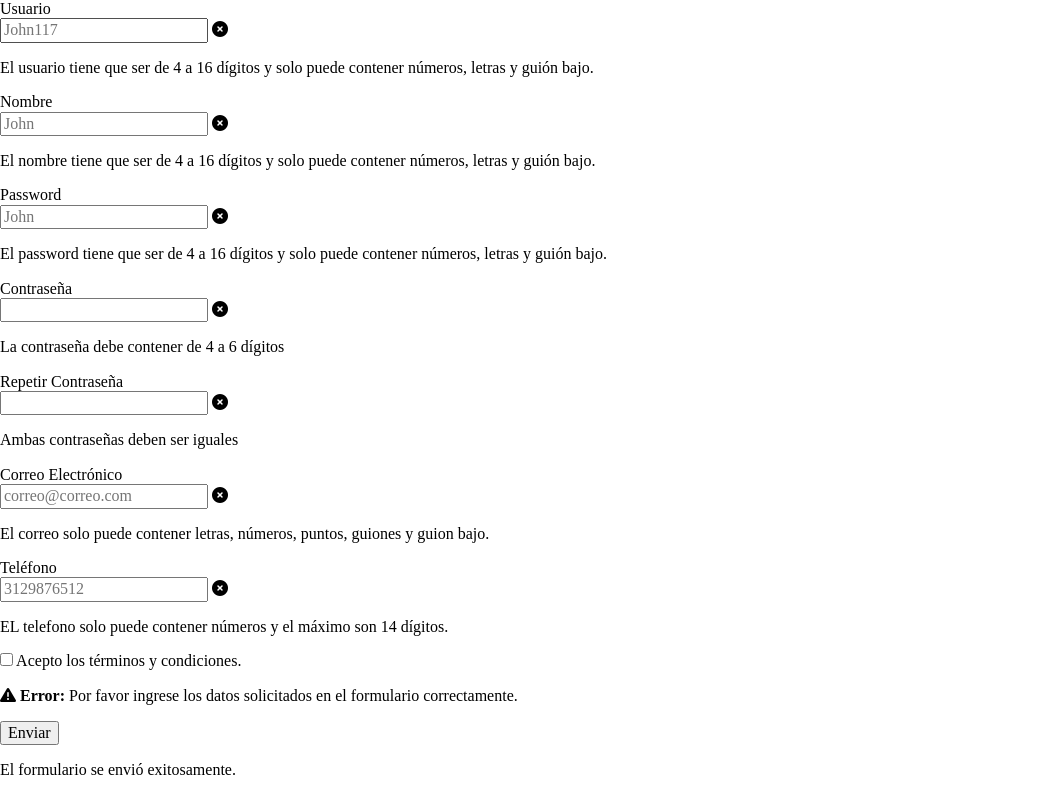
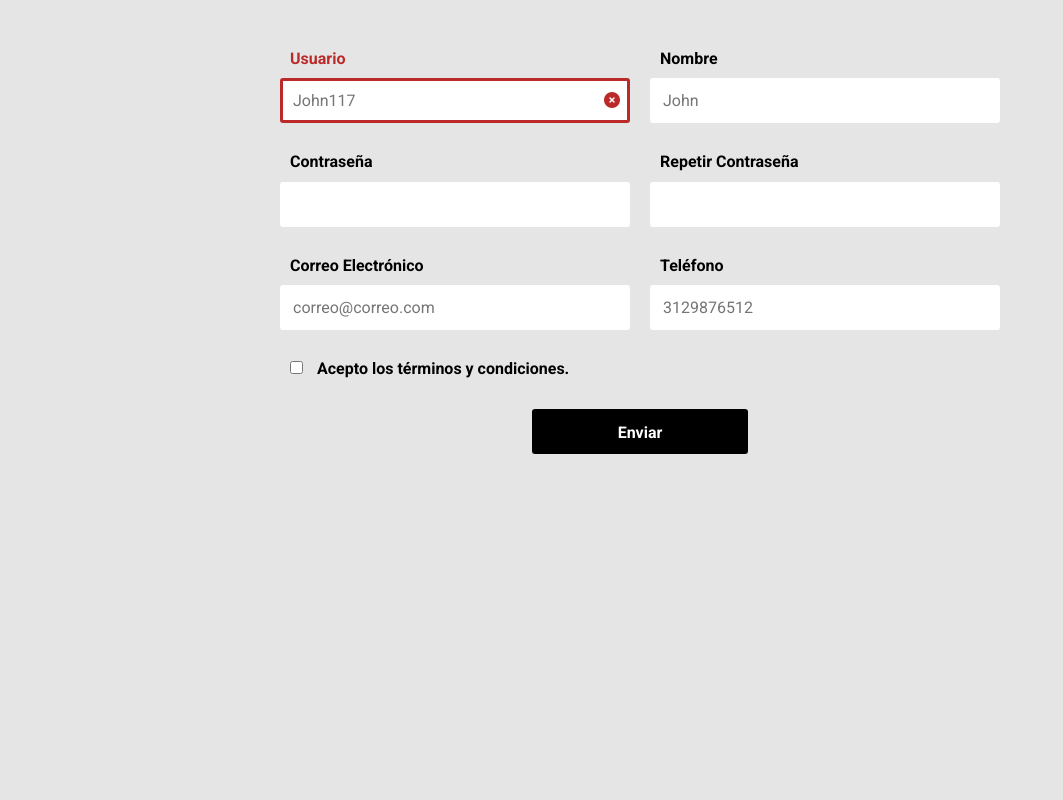
Before and after one commit to CarlosMunera/Validar_formulario2, a plain HTML site: page index.html in a window 1280 px wide. Shown: the whole page, without its empty margins (0-1063 px from the left). Drawn offline with Linux system fonts and the light colour scheme.

Commit message:
Finalizados estilos css

```diff
--- a/css/estilos.css
+++ b/css/estilos.css
@@ -0,0 +1,173 @@
+* {
+    box-sizing: border-box;
+}
+
+body {
+    font-family: 'Roboto', sans-serif;
+    background: #E5E5E5;
+}
+
+main {
+    max-width: 800px;
+    width: 90%;
+    margin: auto;
+    padding: 40px;
+}
+
+.formulario {
+    display: grid;
+    grid-template-columns: 1fr 1fr;
+    gap: 20px;
+}
+
+.formulario__label {
+    display: block;
+    font-weight: 700;
+    padding: 10px;
+    cursor: pointer;
+}
+
+.formulario__grupo-input {
+    position: relative;
+}
+
+.formulario__input {
+    width: 100%;
+    background-color: #fff;
+    border: 3px solid transparent;
+    border-radius: 3px;
+    height: 45px;
+    line-height: 45px;
+    padding: 0 40px 0 10px;
+    transition: .3s ease all;
+}
+
+.formulario__input:focus {
+    border: 3px solid #0075ff;
+    outline: none;
+    box-shadow: 3px 0 30px rgba(163, 163, 163, 0.4);
+}
+
+.formulario__input-error {
+    font-size: 12px;
+    margin-bottom: 0;
+    display: none;
+}
+
+.formulario__input-error-activo {
+    display: block;
+}
+
+.formulario__validacion-estado {
+    position: absolute;
+    right: 10px;
+    bottom: 15px;
+    z-index: 100;
+    font-size: 16px;
+    opacity: 0;
+}
+
+.formulario__grupo-terminos {
+    display: block;
+}
+
+.formulario__checkbox {
+    margin-right: 10px;
+}
+
+.formulario__grupo-terminos,
+.formulario__mensaje,
+.formulario__grupo-btn-enviar {
+    grid-column: span 2;
+}
+
+.formulario__mensaje {
+    height: 45px;
+    line-height: 45px;
+    background-color: #f66060;
+    padding: 0 15px;
+    border-radius: 3px;
+    display: none;
+}
+
+.formulario__mensaje--activo {
+    display: block;
+}
+
+.formulario__mensaje p {
+    margin: 0;
+}
+
+.formulario__grupo-btn-enviar {
+    display: flex;
+    flex-direction: column;
+    align-items: center;
+}
+
+.formulario__btn {
+    height: 45px;
+    line-height: 45px;
+    width: 30%;
+    background-color: #000;
+    color: #fff;
+    font-weight: bold;
+    border: none;
+    border-radius: 3px;
+    cursor: pointer;
+    transition: .3s ease all;
+}
+
+.formulario__btn:hover {
+    box-shadow: 3px 0px 30px rgba(163, 163, 163, 1);
+}
+
+.formulario__mensaje-exito {
+    font-size: 14px;
+    color: #119200;
+    margin-top: 10px;
+    display: none;
+}
+
+.formulario__mensaje-exito-activo {
+    display: block;
+}
+
+
+/* Estilos para validación */
+.formulario__grupo-correcto
+.formulario__validacion-estado{
+    color:#1ed12d;
+    opacity: 1;
+}
+
+.formulario__grupo-incorrecto
+.formulario__label{
+    color: #bb2929;
+}
+
+.formulario__grupo-incorrecto
+.formulario__validacion-estado{
+    color: #bb2929;
+    opacity: 1;
+}
+
+.formulario__grupo-incorrecto
+.formulario__input{
+    border: 3px solid #bb2929;
+}
+
+/* Madiaqueries*/
+@media screen and (max-width: 800px){
+    .formulario{
+        grid-template-columns: 1fr;
+    }
+    .formulario__grupo-terminos,
+    .formulario__mensaje,
+    .formulario__grupo-btn-enviar {
+        grid-column: span 1;
+    }
+    .formulario__btn{
+        width: 100%
+    }
+
+}
--- a/index.html
+++ b/index.html
@@ -16,13 +16,13 @@
         <form action="" class="formulario" id="formulario" data-formulario>
 
             <!-- Grupo: Usuario -->
-            <div class="formulario__grupo" id="grupo__usuario">
+            <div class="formulario__grupo formulario__grupo-incorrecto" id="grupo__usuario">
                 <label for="usuario" class="formulario__label">Usuario</label>
                 <div class="formulario__grupo-input">
                     <input type="text" class="formulario__input" name="usuario" id="usuario" placeholder="John117">
                     <i class="formulario__validacion-estado fa-solid fa-circle-xmark "></i>
                 </div>
-                <p class="formulario__input--error">
+                <p class="formulario__input-error">
                     El usuario tiene que ser de 4 a 16 dígitos y solo puede contener números, letras y guión bajo.
                 </p>
             </div>
@@ -34,20 +34,8 @@
                     <input type="text" class="formulario__input" name="nombre" id="nombre" placeholder="John">
                     <i class="formulario__validacion-estado fa-solid fa-circle-xmark "></i>
                 </div>
-                <p class="formulario__input--error">
+                <p class="formulario__input-error">
                     El nombre tiene que ser de 4 a 16 dígitos y solo puede contener números, letras y guión bajo.
-                </p>
-            </div>
-
-            <!-- Grupo: Contraseña -->
-            <div class="formulario__grupo" id="grupo__password">
-                <label for="password" class="formulario__label">Password</label>
-                <div class="formulario__grupo-input">
-                    <input type="text" class="formulario__input" name="password" id="password" placeholder="John">
-                    <i class="formulario__validacion-estado fa-solid fa-circle-xmark "></i>
-                </div>
-                <p class="formulario__input--error">
-                    El password tiene que ser de 4 a 16 dígitos y solo puede contener números, letras y guión bajo.
                 </p>
             </div>
 
@@ -58,7 +46,7 @@
                     <input type="password" class="formulario__input" name="password" id="password">
                     <i class="formulario__validacion-estado fa-solid fa-circle-xmark "></i>
                 </div>
-                <p class="formulario__input--error">
+                <p class="formulario__input-error">
                     La contraseña debe contener de 4 a 6 dígitos
                 </p>
             </div>
@@ -70,7 +58,7 @@
                     <input type="password" class="formulario__input" name="password2" id="password2">
                     <i class="formulario__validacion-estado fa-solid fa-circle-xmark "></i>
                 </div>
-                <p class="formulario__input--error">
+                <p class="formulario__input-error">
                     Ambas contraseñas deben ser iguales
                 </p>
             </div>
@@ -82,7 +70,7 @@
                     <input type="email" class="formulario__input" name="correo" id="correo" placeholder="correo@correo.com">
                     <i class="formulario__validacion-estado fa-solid fa-circle-xmark "></i>
                 </div>
-                <p class="formulario__input--error">
+                <p class="formulario__input-error">
                     El correo solo puede contener letras, números, puntos, guiones y guion bajo.
                 </p>
             </div>
@@ -94,13 +82,13 @@
                     <input type="email" class="formulario__input" name="telefono" id="telefono" placeholder="3129876512">
                     <i class="formulario__validacion-estado fa-solid fa-circle-xmark "></i>
                 </div>
-                <p class="formulario__input--error">
+                <p class="formulario__input-error">
                     EL telefono solo puede contener números y el máximo son 14 dígitos.
                 </p>
             </div>
 
             <!-- Grupo: Términos y condiciones-->
-            <div class="formulario__grupo" id="grupo__terminos">
+            <div class="formulario__grupo formulario__grupo-terminos" id="grupo__terminos">
                 <label for="terminos" class="formulario__label">
                     <input class="formulario__checkbox" type="checkbox" name="terminos" id="terminos">
                     Acepto los términos y condiciones.
@@ -115,7 +103,7 @@
             <div class="formulario__grupo formulario__grupo-btn-enviar">
                 <button type="submit" class="formulario__btn">Enviar</button>
                 <p class="formulario__mensaje-exito" id="formulario__mensaje-exito">
-                    El formulario se envió exitosamente.
+                    ¡ El formulario se envió exitosamente !
                 </p>
             </div>
 
```
